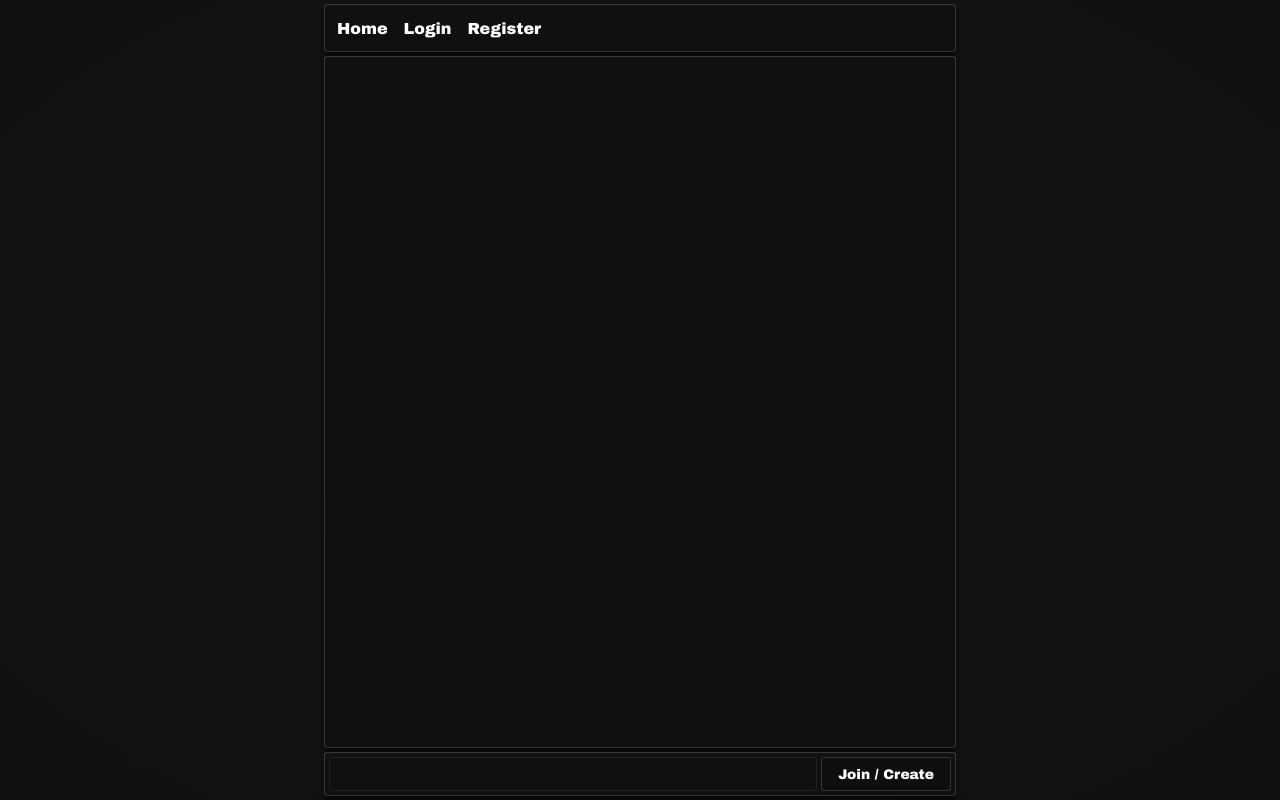
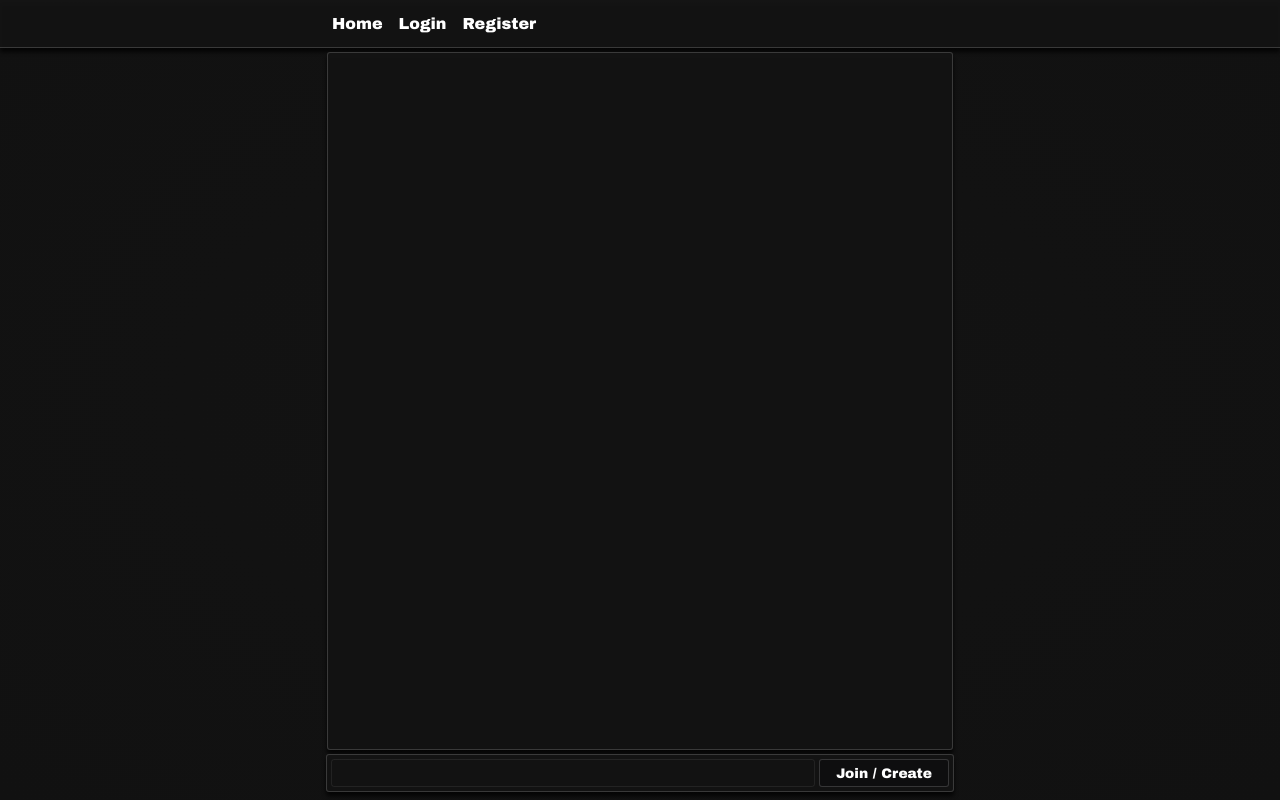
Before and after one commit to web-stuff-98/webrtc-chat, a React (Create React App) app in the folder frontend/: page /rooms in a window 1280 px wide. Built offline with nearby package versions, Linux system fonts and the light colour scheme.

Commit message:
maybe fixed. wasn't emitting left_room to other clients because of undefined rooms

```diff
--- a/frontend/src/App.module.scss
+++ b/frontend/src/App.module.scss
@@ -1,14 +1,10 @@
 .container {
-    padding: var(--padding-base);
-    box-sizing: border-box;
     display: flex;
     gap: var(--padding-base);
     height: 100vh;
     filter:drop-shadow(var(--box-shadow-base));
-    width: 100%;
     flex-direction: column;
     align-items: center;
-    overflow-y: auto;
 
     .messageModal {
         position: fixed;
@@ -55,10 +51,10 @@
     }
 
     main {
-        width: calc(100% - var(--horizontal-space) * 2 - 2px);
-        margin-right: 2px;
+        width: 100%;
         height: 100%;
         display: flex;
+        padding-top: var(--nav-height);
     }
 }
 
--- a/frontend/src/components/nav/Nav.module.scss
+++ b/frontend/src/components/nav/Nav.module.scss
@@ -1,15 +1,15 @@
 .container {
   height: var(--nav-height);
-  min-height: var(--nav-height);
   background: var(--nav);
-  border-radius: 3px;
-  border: var(--border-light);
+  border-bottom: var(--border-light);
   display: flex;
   justify-content: space-between;
   align-items: center;
-  padding: 0 var(--nav-extra-padding);
+  padding: 0 calc(var(--nav-extra-padding) + var(--horizontal-space));
+  position: fixed;
   box-sizing: border-box;
-  width: calc(100% - var(--horizontal-space) * 2);
+  width: 100%;
+  max-width: 100vw;
 
   * {
     font-family: var(--font-heading);
--- a/frontend/src/globals.css
+++ b/frontend/src/globals.css
@@ -6,8 +6,8 @@
 
   background: radial-gradient(ellipse at center, rgb(19, 19, 19) 0%, rgb(17, 17, 17) 100%);
   --background: rgb(19, 19, 19);
-  --foreground: rgba(21, 21, 21, 0.7);
-  --nav: rgba(21, 21, 21, 0.7);
+  --foreground: rgba(21, 21, 21, 0.866);
+  --nav: rgba(21, 21, 21, 0.866);
   --button: rgb(14, 14, 15);
 
   --padding-base: min(4px, 1vw);
@@ -29,11 +29,8 @@
 }
 
 body {
-  width: 100vw;
+  margin: 0;
   height: 100vh;
-  margin: 0;
-  overflow-x: hidden;
-  overflow-y: hidden;
 }
 
 button {
--- a/frontend/src/routes/LoginRegister.module.scss
+++ b/frontend/src/routes/LoginRegister.module.scss
@@ -21,7 +21,6 @@
     input {
         max-width: 100%;
         width: 100%;
-        box-sizing: border-box;
         text-align: center;
     }
     label {
--- a/frontend/src/routes/chat/Chat.module.scss
+++ b/frontend/src/routes/chat/Chat.module.scss
@@ -6,11 +6,10 @@
   align-items: center;
   justify-content: center;
   gap: var(--padding-base);
-  box-sizing: border-box;
 
   .chatWindow {
     position: relative;
-    width: 100%;
+    width: calc(100% - var(--horizontal-space) * 2);
     height: 100%;
     border-radius: 3px;
     display: flex;
@@ -89,7 +88,6 @@
       flex-direction: column;
       align-items: center;
       justify-content: flex-end;
-      box-sizing: content-box;
 
       form {
         border-top: var(--border-pale);
@@ -100,6 +98,7 @@
         align-items: center;
         gap: 0.2rem;
         box-sizing: border-box;
+
 
         input {
           width: 100%;
@@ -129,13 +128,9 @@
   }
 
   .controls {
-    width: 100%;
-    border: var(--border-light);
-    background: var(--foreground);
-    border-radius: 3px;
+    width: calc(100% - var(--horizontal-space) * 2);
     gap: var(--padding-base);
     display: flex;
-    box-sizing: border-box;
 
     .inner {
       width: 100%;
@@ -143,7 +138,11 @@
       align-items: center;
       justify-content: space-between;
       margin: auto;
-      box-sizing: border-box;
+          border: var(--border-light);
+    background: var(--foreground);
+    border-radius: 3px;
+      margin-bottom: var(--padding-base);
+
       padding: var(--padding-base);
     }
   }
--- a/frontend/src/routes/home/Home.module.scss
+++ b/frontend/src/routes/home/Home.module.scss
@@ -8,7 +8,6 @@
     border-radius: 3px;
     border:var(--border-light);
     padding: calc(var(--padding-base) * 4);
-    box-sizing: border-box;
 
     button {
         font-size: 2rem;
--- a/frontend/src/routes/rooms/Rooms.module.scss
+++ b/frontend/src/routes/rooms/Rooms.module.scss
@@ -4,22 +4,25 @@
     flex-direction: column;
     gap: var(--padding-base);
     height: 100%;
+    box-sizing: border-box;
+    padding: var(--padding-base);
 
     .roomList {
         border: var(--border-light);
         background: var(--foreground);
-        width: 100%;
+        width: calc(100% - var(--horizontal-space) * 2 - var(--padding-base) * 2);
         flex-grow: 1;
         border-radius: 3px;
+        margin: auto;
 
         .room {
             width: 100%;
-            box-sizing: border-box;
             padding: calc(var(--padding-base) * 1);
             border-bottom: var(--border-pale);
             display: flex;
             justify-content: space-between;
             align-items: center;
+            box-sizing: border-box;
 
             .name {
                 padding: 0 var(--padding-base);
@@ -63,19 +66,23 @@
     }
 
     .inputControls {
-        width: 100%;
         height: 3rem;
         min-height: 3rem;
-        border-radius: 3px;
-        border: var(--border-light);
-        display: flex;
-        background: var(--foreground);
-
+        position: sticky;
+        bottom: 0;
+        width: calc(100% - var(--horizontal-space) * 2);
+        margin: auto;
         .inner {
+            border-radius: 3px;
+            border: var(--border-light);
+            display: flex;
+            background: var(--foreground);
             margin: auto;
-            width: calc(100% - var(--padding-base) * 2);
-            height: calc(100% - var(--padding-base) * 2);
+            width: calc(100% - var(--padding-base));
+            height: calc(100% - var(--padding-base));
             display: flex;
+            box-sizing: border-box;
+            padding: var(--padding-base);
             justify-content: space-between;
             gap:var(--padding-base);
             input {
```
Also changed, not shown: 3 other files (tests, documents, lock files or other folders).
